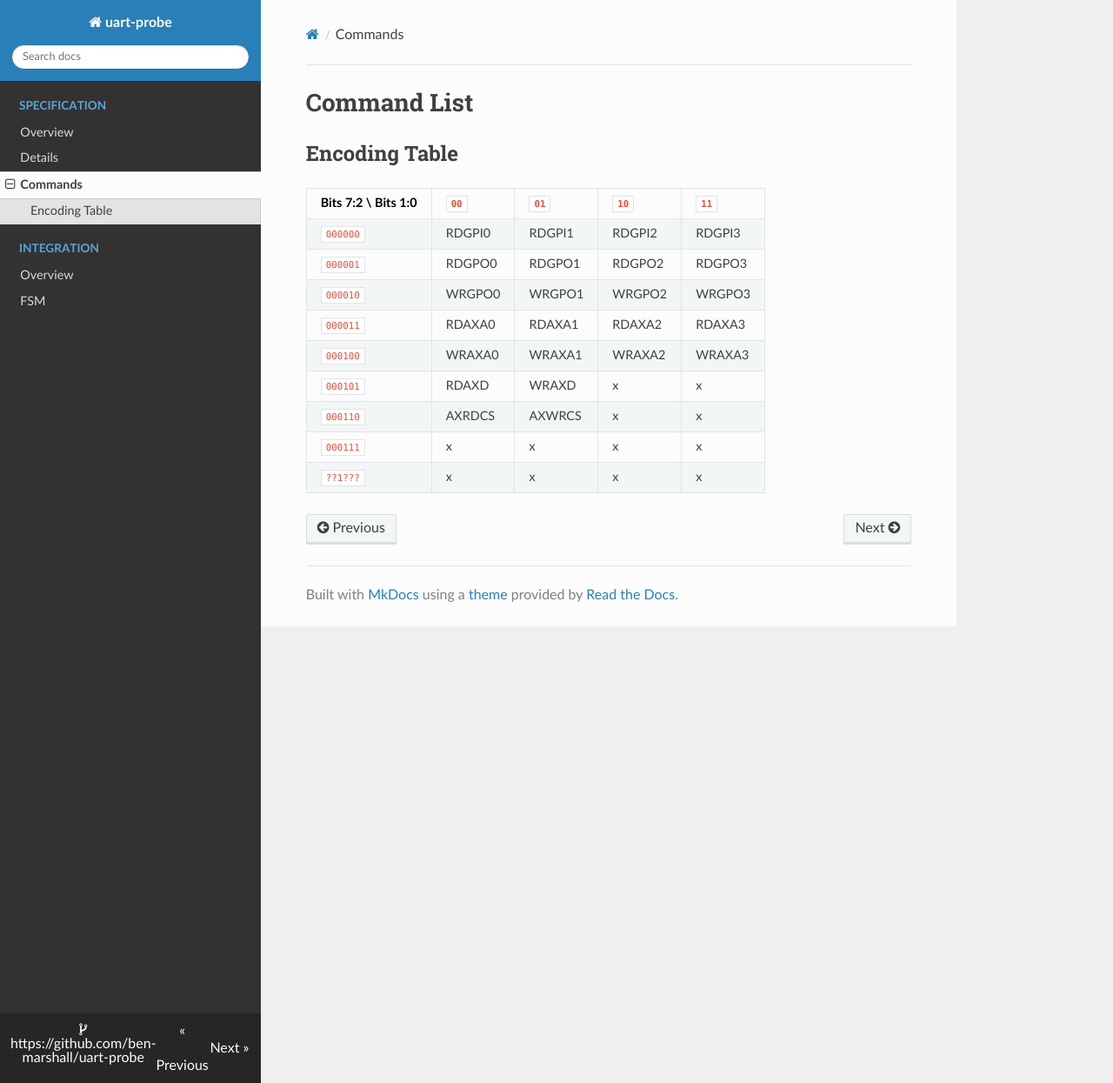
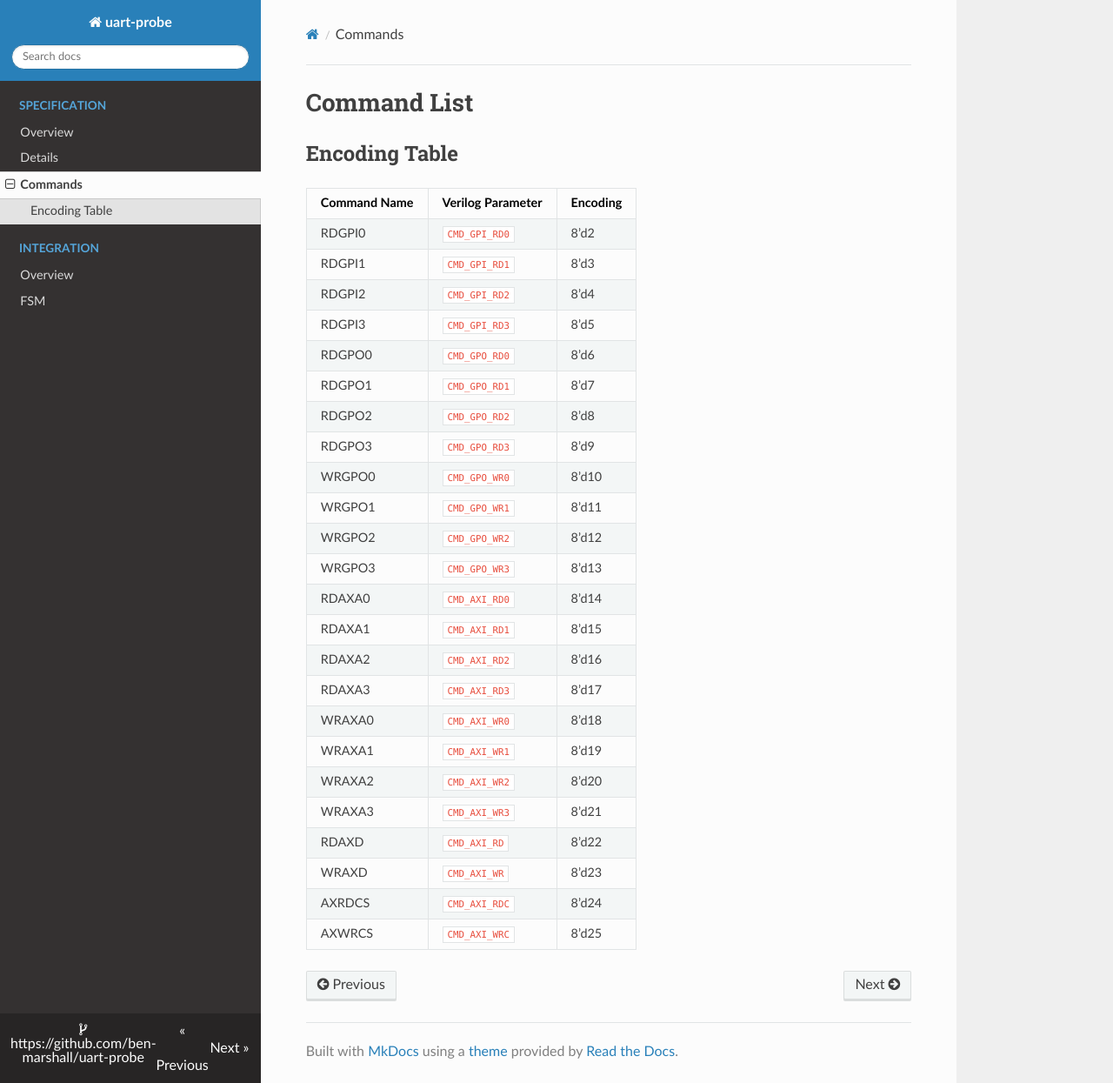
Before and after one commit to ben-marshall/verilog-probe, an MkDocs documentation site: the page built from docs/command-list.md, in a window 1280 px wide and 1245 px high. Shown: the whole window at 87% size. Built offline with MkDocs 1.6.1, drawn with Linux system fonts in a browser that asks for light colours; nearby versions of some CDN libraries; old or Windows-style settings are respelled for this version of MkDocs.

Commit message:
Update command encodings for the probe

```diff
--- a/docs/command-list.md
+++ b/docs/command-list.md
@@ -3,14 +3,29 @@
 
 ## Encoding Table
 
-Bits 7:2 \ Bits 1:0 |   `00`   |   `01`   |    `10`  |   `11`
---------------------|----------|----------|----------|------------
-     `000000`       |  RDGPI0  | RDGPI1   | RDGPI2   | RDGPI3
-     `000001`       |  RDGPO0  | RDGPO1   | RDGPO2   | RDGPO3
-     `000010`       |  WRGPO0  | WRGPO1   | WRGPO2   | WRGPO3
-     `000011`       |  RDAXA0  | RDAXA1   | RDAXA2   | RDAXA3
-     `000100`       |  WRAXA0  | WRAXA1   | WRAXA2   | WRAXA3
-     `000101`       |  RDAXD   | WRAXD    |    x     |    x
-     `000110`       |  AXRDCS  | AXWRCS   |    x     |    x
-     `000111`       |    x     |    x     |    x     |    x
-     `??1???`       |    x     |    x     |    x     |    x
+ Command Name   | Verilog Parameter | Encoding
+----------------|-------------------|-----------------
+     RDGPI0     | `CMD_GPI_RD0`     | 8'd2
+     RDGPI1     | `CMD_GPI_RD1`     | 8'd3
+     RDGPI2     | `CMD_GPI_RD2`     | 8'd4
+     RDGPI3     | `CMD_GPI_RD3`     | 8'd5
+     RDGPO0     | `CMD_GPO_RD0`     | 8'd6
+     RDGPO1     | `CMD_GPO_RD1`     | 8'd7
+     RDGPO2     | `CMD_GPO_RD2`     | 8'd8
+     RDGPO3     | `CMD_GPO_RD3`     | 8'd9
+     WRGPO0     | `CMD_GPO_WR0`     | 8'd10
+     WRGPO1     | `CMD_GPO_WR1`     | 8'd11
+     WRGPO2     | `CMD_GPO_WR2`     | 8'd12
+     WRGPO3     | `CMD_GPO_WR3`     | 8'd13
+     RDAXA0     | `CMD_AXI_RD0`     | 8'd14
+     RDAXA1     | `CMD_AXI_RD1`     | 8'd15
+     RDAXA2     | `CMD_AXI_RD2`     | 8'd16
+     RDAXA3     | `CMD_AXI_RD3`     | 8'd17
+     WRAXA0     | `CMD_AXI_WR0`     | 8'd18
+     WRAXA1     | `CMD_AXI_WR1`     | 8'd19
+     WRAXA2     | `CMD_AXI_WR2`     | 8'd20
+     WRAXA3     | `CMD_AXI_WR3`     | 8'd21
+     RDAXD      | `CMD_AXI_RD `     | 8'd22
+     WRAXD      | `CMD_AXI_WR `     | 8'd23
+     AXRDCS     | `CMD_AXI_RDC`     | 8'd24
+     AXWRCS     | `CMD_AXI_WRC`     | 8'd25
```
